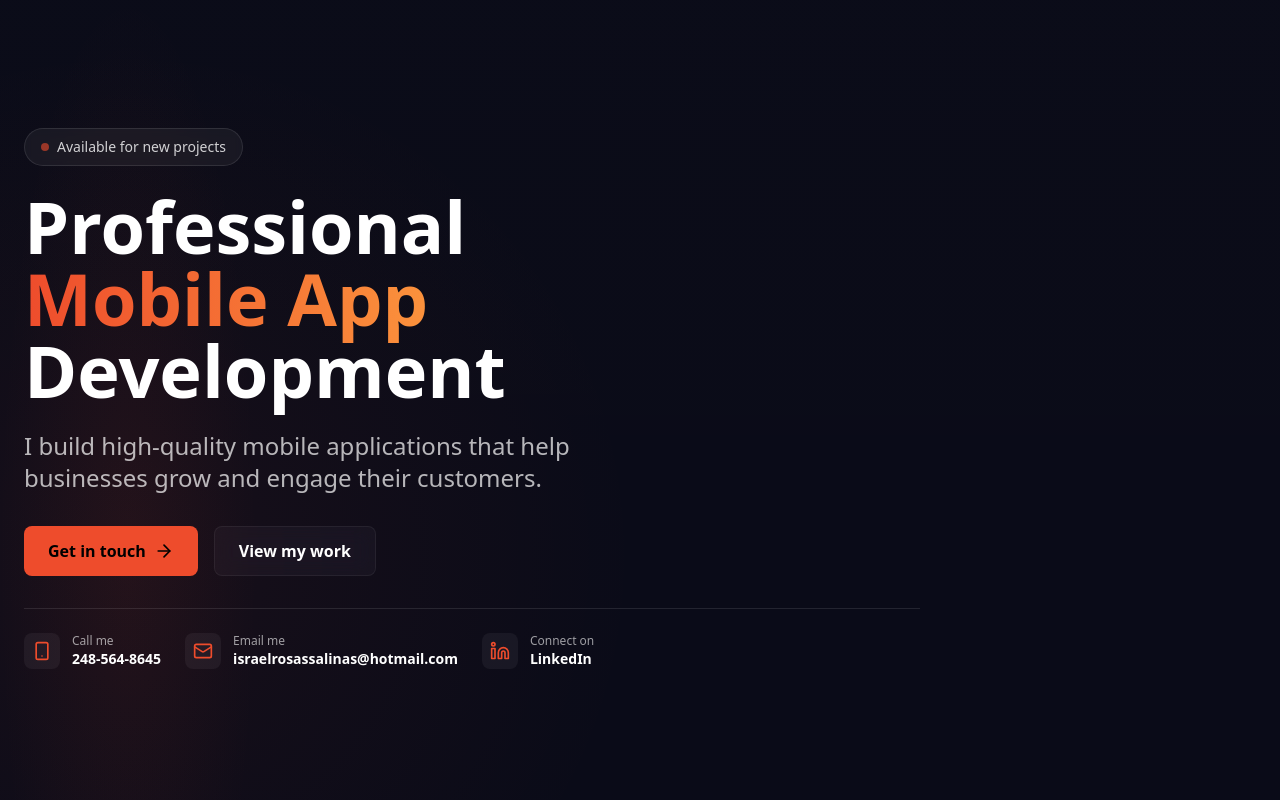
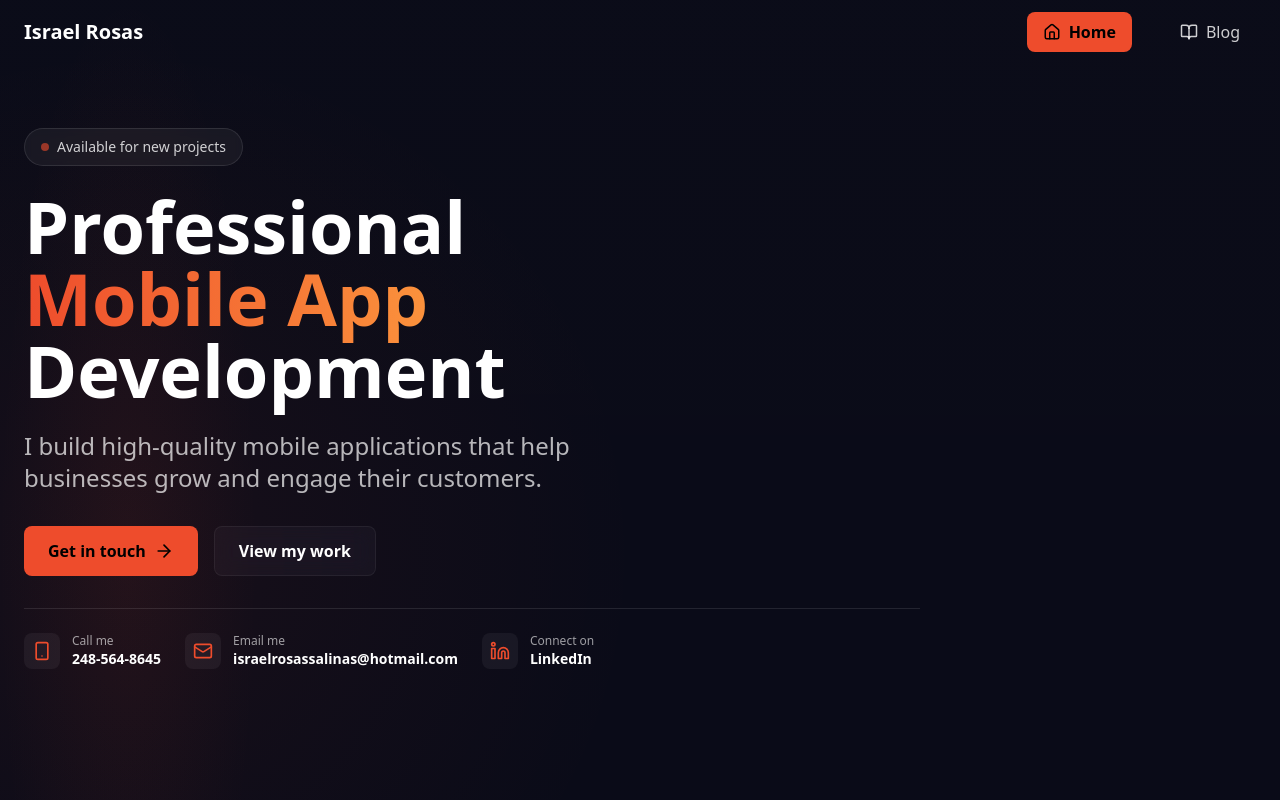
Before and after one commit to IsraelRosas1/Website, a Next.js app: page / in a window 1280 px wide. Shown: the top 800 px of the page. Built offline with nearby package versions, Linux system fonts and the light colour scheme.

Commit message:
Full blog

```diff
--- /dev/null
+++ b/Components/Navbar.tsx
@@ -0,0 +1,104 @@
+'use client'
+
+import React, { useState, useEffect } from 'react'
+import Link from 'next/link'
+import { usePathname } from 'next/navigation'
+import { Menu, X, Home, BookOpen } from 'lucide-react'
+
+export default function Navbar() {
+  const [isOpen, setIsOpen] = useState(false)
+  const [isScrolled, setIsScrolled] = useState(false)
+  const pathname = usePathname()
+
+  useEffect(() => {
+    const handleScroll = () => {
+      setIsScrolled(window.scrollY > 20)
+    }
+
+    window.addEventListener('scroll', handleScroll)
+    return () => window.removeEventListener('scroll', handleScroll)
+  }, [])
+
+  const navItems = [
+    { name: 'Home', path: '/', icon: Home },
+    { name: 'Blog', path: '/blog', icon: BookOpen },
+  ]
+
+  return (
+    <nav
+      className={`fixed top-0 left-0 right-0 z-50 transition-all duration-300 ${
+        isScrolled ? 'bg-black/80 backdrop-blur-lg border-b border-white/10' : 'bg-transparent'
+      }`}
+    >
+      <div className="container mx-auto px-6">
+        <div className="flex items-center justify-between h-16">
+          {/* Logo/Name */}
+          <Link
+            href="/"
+            className="text-xl font-bold hover:text-accent transition-colors"
+          >
+            Israel Rosas
+          </Link>
+
+          {/* Desktop Navigation */}
+          <div className="hidden md:flex items-center gap-8">
+            {navItems.map((item) => {
+              const Icon = item.icon
+              const isActive = pathname === item.path || (item.path === '/blog' && pathname.startsWith('/blog'))
+
+              return (
+                <Link
+                  key={item.path}
+                  href={item.path}
+                  className={`flex items-center gap-2 px-4 py-2 rounded-lg transition-all ${
+                    isActive
+                      ? 'bg-accent text-black font-semibold'
+                      : 'hover:bg-white/10 text-white/80 hover:text-white'
+                  }`}
+                >
+                  <Icon size={18} />
+                  {item.name}
+                </Link>
+              )
+            })}
+          </div>
+
+          {/* Mobile Menu Button */}
+          <button
+            onClick={() => setIsOpen(!isOpen)}
+            className="md:hidden p-2 rounded-lg hover:bg-white/10 transition-colors"
+            aria-label="Toggle menu"
+          >
+            {isOpen ? <X size={24} /> : <Menu size={24} />}
+          </button>
+        </div>
+
+        {/* Mobile Navigation */}
+        {isOpen && (
+          <div className="md:hidden py-4 border-t border-white/10">
+            {navItems.map((item) => {
+              const Icon = item.icon
+              const isActive = pathname === item.path || (item.path === '/blog' && pathname.startsWith('/blog'))
+
+              return (
+                <Link
+                  key={item.path}
+                  href={item.path}
+                  onClick={() => setIsOpen(false)}
+                  className={`flex items-center gap-3 px-4 py-3 rounded-lg mb-2 transition-all ${
+                    isActive
+                      ? 'bg-accent text-black font-semibold'
+                      : 'hover:bg-white/10 text-white/80'
+                  }`}
+                >
+                  <Icon size={20} />
+                  {item.name}
+                </Link>
+              )
+            })}
+          </div>
+        )}
+      </div>
+    </nav>
+  )
+}
--- a/app/blog/[slug]/page.tsx
+++ b/app/blog/[slug]/page.tsx
@@ -2,9 +2,52 @@ import { client } from '@/lib/sanity'
 import { PortableText } from '@portabletext/react'
 import { createImageUrlBuilder } from '@sanity/image-url'
 import Link from 'next/link'
+import type { Metadata } from 'next'
 
 const builder = createImageUrlBuilder(client)
 const urlFor = (source: any) => builder.image(source)
+
+interface BlogPostProps {
+  params: Promise<{ slug: string }>
+}
+
+export async function generateMetadata({ params }: BlogPostProps): Promise<Metadata> {
+  const { slug } = await params
+  const query = `*[_type == "post" && slug.current == $slug][0] {
+    title,
+    mainImage,
+    publishedAt,
+    "excerpt": pt::text(body)[0...160]
+  }`
+  const post = await client.fetch(query, { slug })
+
+  if (!post) {
+    return {
+      title: 'Post Not Found',
+    }
+  }
+
+  const ogImage = post.mainImage ? urlFor(post.mainImage).width(1200).height(630).url() : undefined
+
+  return {
+    title: `${post.title} | Israel Rosas Blog`,
+    description: post.excerpt || `Read ${post.title} on Israel Rosas' blog`,
+    openGraph: {
+      title: post.title,
+      description: post.excerpt || `Read ${post.title} on Israel Rosas' blog`,
+      type: 'article',
+      publishedTime: post.publishedAt,
+      authors: ['Israel Rosas'],
+      images: ogImage ? [{ url: ogImage }] : [],
+    },
+    twitter: {
+      card: 'summary_large_image',
+      title: post.title,
+      description: post.excerpt || `Read ${post.title} on Israel Rosas' blog`,
+      images: ogImage ? [ogImage] : [],
+    },
+  }
+}
 
 const components = {
   types: {
@@ -33,11 +76,7 @@ export async function generateStaticParams() {
   }))
 }
 
-export default async function BlogPost({
-  params
-}: {
-  params: Promise<{ slug: string }>
-}) {
+export default async function BlogPost({ params }: BlogPostProps) {
   const { slug } = await params
 
   const query = `*[_type == "post" && slug.current == $slug][0] {
@@ -62,8 +101,25 @@ export default async function BlogPost({
     )
   }
 
+  // JSON-LD structured data for SEO
+  const jsonLd = {
+    '@context': 'https://schema.org',
+    '@type': 'BlogPosting',
+    headline: post.title,
+    datePublished: post.publishedAt,
+    author: {
+      '@type': 'Person',
+      name: 'Israel Rosas',
+    },
+    image: post.mainImage ? urlFor(post.mainImage).url() : undefined,
+  }
+
   return (
     <div className="min-h-screen bg-hero bg-cover bg-center text-white py-20">
+      <script
+        type="application/ld+json"
+        dangerouslySetInnerHTML={{ __html: JSON.stringify(jsonLd) }}
+      />
       <article className="max-w-3xl mx-auto px-6">
         <Link
           href="/blog"
--- a/app/blog/page.tsx
+++ b/app/blog/page.tsx
@@ -1,5 +1,16 @@
 import { client } from '@/lib/sanity'
 import Link from 'next/link'
+import type { Metadata } from 'next'
+
+export const metadata: Metadata = {
+  title: 'Blog',
+  description: 'Articles and insights on mobile app development, React Native, TypeScript, and modern web technologies.',
+  openGraph: {
+    title: 'Blog | Israel Rosas',
+    description: 'Articles and insights on mobile app development, React Native, TypeScript, and modern web technologies.',
+    type: 'website',
+  },
+}
 
 async function getPosts() {
   const query = `*[_type == "post"] | order(publishedAt desc) {
--- a/app/layout.tsx
+++ b/app/layout.tsx
@@ -1,9 +1,29 @@
 import type { Metadata } from 'next'
+import Navbar from '@/Components/Navbar'
 import './globals.css'
 
 export const metadata: Metadata = {
-  title: 'Israel Rosas - Mobile App Developer',
-  description: 'Mobile App Developer · React Native · TypeScript',
+  metadataBase: new URL('https://israelrosas1.github.io/Website'),
+  title: {
+    default: 'Israel Rosas - Mobile App Developer',
+    template: '%s | Israel Rosas',
+  },
+  description: 'Professional mobile app developer specializing in React Native and TypeScript. Building high-quality iOS and Android applications for businesses.',
+  keywords: ['Mobile App Developer', 'React Native', 'TypeScript', 'iOS Developer', 'Android Developer', 'App Development'],
+  authors: [{ name: 'Israel Rosas' }],
+  openGraph: {
+    type: 'website',
+    locale: 'en_US',
+    url: 'https://israelrosas1.github.io/Website',
+    title: 'Israel Rosas - Mobile App Developer',
+    description: 'Professional mobile app developer specializing in React Native and TypeScript.',
+    siteName: 'Israel Rosas Portfolio',
+  },
+  twitter: {
+    card: 'summary_large_image',
+    title: 'Israel Rosas - Mobile App Developer',
+    description: 'Professional mobile app developer specializing in React Native and TypeScript.',
+  },
 }
 
 export default function RootLayout({
@@ -13,7 +33,10 @@ export default function RootLayout({
 }) {
   return (
     <html lang="en">
-      <body>{children}</body>
+      <body>
+        <Navbar />
+        {children}
+      </body>
     </html>
   )
 }
--- /dev/null
+++ b/app/robots.ts
@@ -0,0 +1,16 @@
+import { MetadataRoute } from 'next'
+
+export default function robots(): MetadataRoute.Robots {
+  const baseUrl = 'https://israelrosas1.github.io/Website'
+
+  return {
+    rules: [
+      {
+        userAgent: '*',
+        allow: '/',
+        disallow: [],
+      },
+    ],
+    sitemap: `${baseUrl}/sitemap.xml`,
+  }
+}
--- /dev/null
+++ b/app/sitemap.ts
@@ -0,0 +1,38 @@
+import { client } from '@/lib/sanity'
+import { MetadataRoute } from 'next'
+
+export default async function sitemap(): Promise<MetadataRoute.Sitemap> {
+  const baseUrl = 'https://israelrosas1.github.io/Website'
+
+  // Get all blog posts
+  const query = `*[_type == "post"] {
+    "slug": slug.current,
+    publishedAt,
+    _updatedAt
+  }`
+
+  const posts = await client.fetch(query)
+
+  const blogPosts = posts.map((post: any) => ({
+    url: `${baseUrl}/blog/${post.slug}`,
+    lastModified: post._updatedAt || post.publishedAt,
+    changeFrequency: 'weekly' as const,
+    priority: 0.7,
+  }))
+
+  return [
+    {
+      url: baseUrl,
+      lastModified: new Date(),
+      changeFrequency: 'monthly',
+      priority: 1,
+    },
+    {
+      url: `${baseUrl}/blog`,
+      lastModified: new Date(),
+      changeFrequency: 'weekly',
+      priority: 0.8,
+    },
+    ...blogPosts,
+  ]
+}
```
